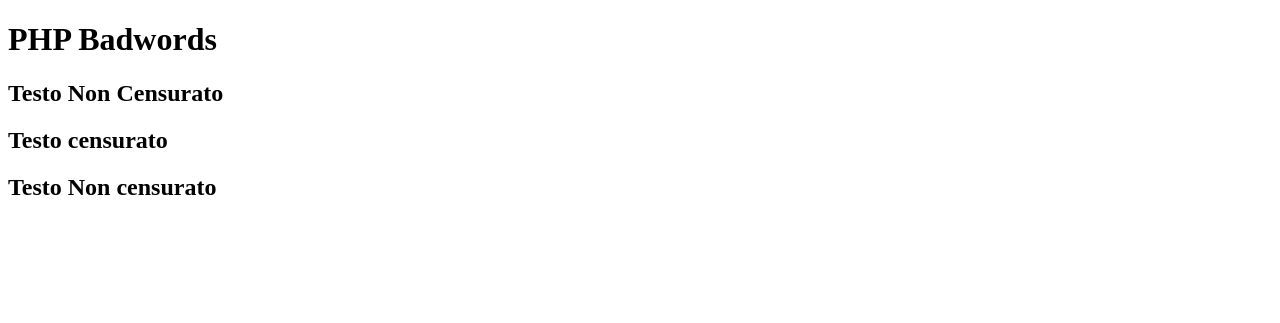
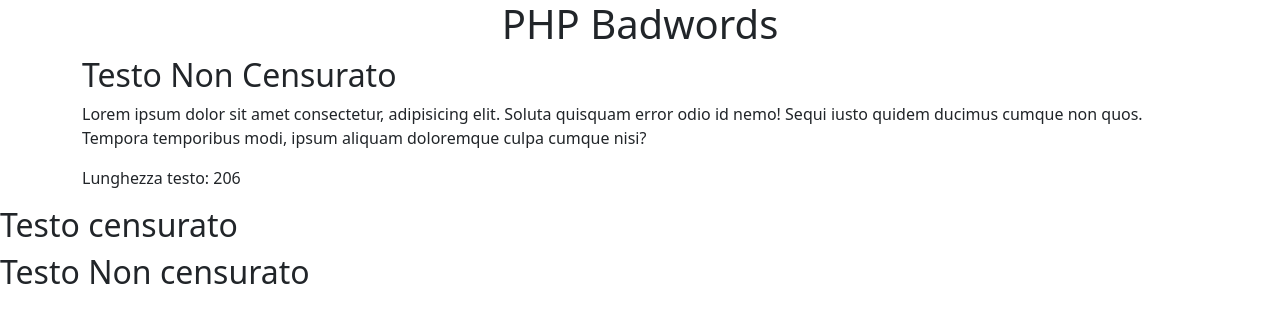
Before and after one commit to DomenicoAgostino/php-badwords, a PHP site: page / in a window 1280 px wide. Shown: the top 323 px of the page. Run offline with PHP 8.4, Linux system fonts and the light colour scheme.

Commit message:
Esercizio completato con testo normale + censurato

```diff
--- a/index.php
+++ b/index.php
@@ -9,8 +9,8 @@ Stampare di nuovo il paragrafo e la sua lunghezza, dopo aver sostituito con tre
  */
 
 
-$testo = 'Lorem ipsum dolor sit amet consectetur, adipisicing elit. Soluta quisquam error odio id nemo! Sequi iusto quidem ducimus cumque non quos. Tempora temporibus modi, ipsum aliquam doloremque culpa cumque nisi?'
-
+$testo = 'Lorem ipsum dolor sit amet consectetur, adipisicing elit. Soluta quisquam error odio id nemo! Sequi iusto quidem ducimus cumque non quos. Tempora temporibus modi, ipsum aliquam doloremque culpa cumque nisi?';
+$lunghezza=strlen($testo);
 ?>
 
 
@@ -22,20 +22,36 @@ $testo = 'Lorem ipsum dolor sit amet consectetur, adipisicing elit. Soluta quisq
   <meta charset="UTF-8">
   <meta http-equiv="X-UA-Compatible" content="IE=edge">
   <meta name="viewport" content="width=device-width, initial-scale=1.0">
+  <link href="https://cdn.jsdelivr.net/npm/bootstrap@5.2.0-beta1/dist/css/bootstrap.min.css" rel="stylesheet" integrity="sha384-0evHe/X+R7YkIZDRvuzKMRqM+OrBnVFBL6DOitfPri4tjfHxaWutUpFmBp4vmVor" crossorigin="anonymous">
   <title>PHP Badwords</title>
 </head>
 <body>
 
 <header>
+  <div class="container d-flex justify-content-center align-items-center background-color-$yellow">
   <h1>PHP Badwords</h1>
+  </div>
+
 </header>
 
 <main>
 
 <section class="text-normal">
-  <h2>
+
+<div class="container">
+<h2>
     Testo Non Censurato
   </h2>
+
+  <p>
+    <?php echo $testo; ?>
+  </p>
+
+  <p>
+    Lunghezza testo: <span><?php echo $lunghezza; ?></span>
+  </p>
+</div>
+
 </section>
 
 
```
